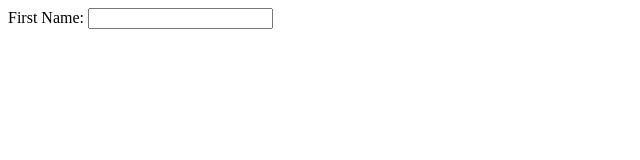
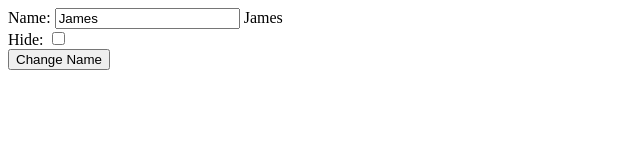
Before and after one commit to rpisal/AngularJS-Jumpstart, a plain HTML site: page index.html in a window 1280 px wide. Shown: the whole page, without its empty margins (0-640 px from the left). Drawn offline with nearby package versions, Linux system fonts and the light colour scheme.

Commit message:
Add Directives

```diff
--- a/index.html
+++ b/index.html
@@ -1,12 +1,15 @@
 <!doctype html>
 <html ng-app>
     <head>
-        <title>AngularJS Hello World</title>
+        <title>Using Directives</title>
     </head>
-    <body>
-        First Name: <input type="text" ng-model="name" />
+    <body ng-init="name='James'">
+        <div ng-hide="isHidden">
+            Name: <input type="text" ng-model="name" /> <span ng-bind="name"></span>
+        </div>
+        Hide: <input type="checkbox" ng-model="isHidden" />
         <br />
-        {{name}}
+        <button ng-click="name='Michelle'">Change Name</button>
         <script src="angular.js"></script>
     </body>
 </html>
```
